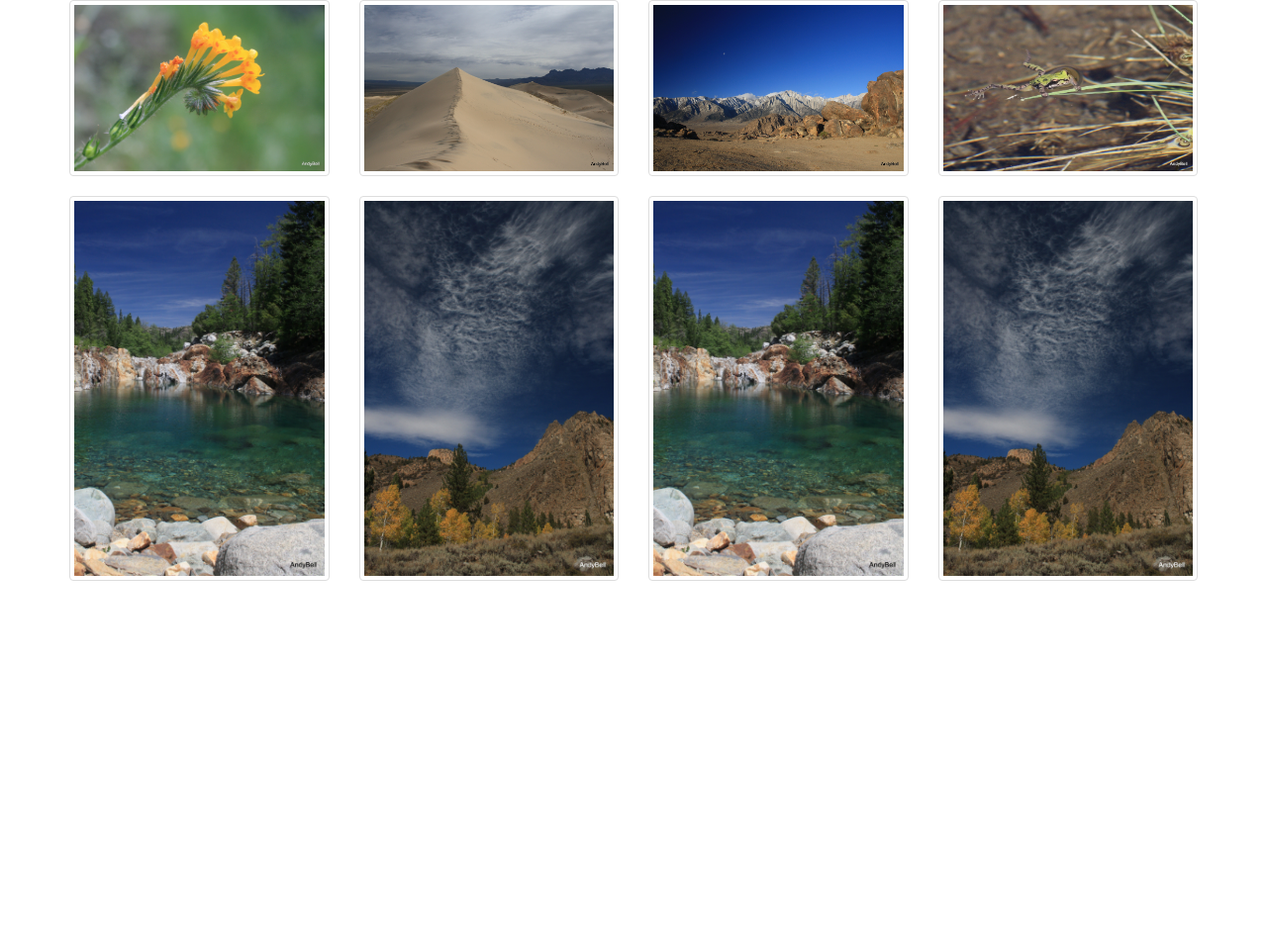
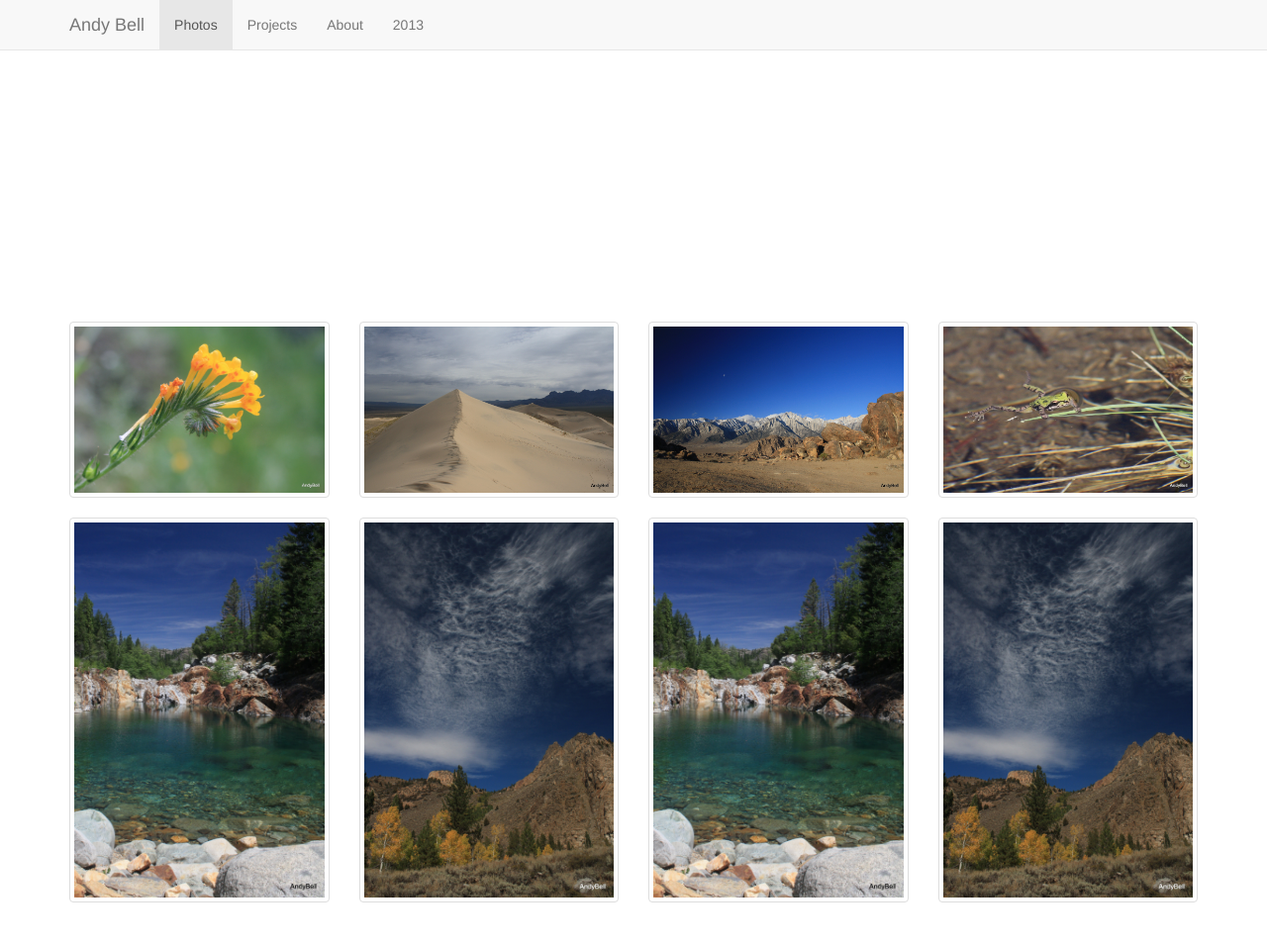
Before and after one commit to andybell/photos, a plain HTML site: page index.html in a window 1280 px wide. Shown: the whole page at 99% size. Before the commit the page ends 800 px from the top, so only its background shows below. Drawn offline with nearby package versions, Linux system fonts and the light colour scheme.

Commit message:
added navbar

```diff
--- a/index.html
+++ b/index.html
@@ -13,8 +13,7 @@
 
 	<!-- Main CSS -->
 	<link rel="stylesheet" href="css/main.css" <!-- Bootstrap Core JavaScript -->
-	<!-- Latest compiled and minified JavaScript -->
-	<script src="https://maxcdn.bootstrapcdn.com/bootstrap/3.3.4/js/bootstrap.min.js"></script>
+
 	<!-- Latest compiled and minified CSS -->
 	<link rel="stylesheet" href="https://maxcdn.bootstrapcdn.com/bootstrap/3.3.4/css/bootstrap.min.css">
 
@@ -23,13 +22,15 @@
 
 	<!--lightbox -->
 	<link href="css/lightbox.css" rel="stylesheet">
+	<script src="js/lightbox.min.js"></script>
+
+	<!-- jQuery Version 1.11.0 -->
+	<script src="https://ajax.googleapis.com/ajax/libs/jquery/1.11.1/jquery.min.js"></script>
+
+	<!-- Latest compiled and minified JavaScript -->
+	<script src="https://maxcdn.bootstrapcdn.com/bootstrap/3.3.4/js/bootstrap.min.js"></script>
 
 
-	<!-- jQuery Version 1.11.0 -->
-	<script src="https://ajax.googleapis.com/ajax/libs/jquery/1.11.3/jquery.min.js"></script>
-
-	<!-- masonry -->
-	<script src="js/masonry.pkgd.min.js"></script>
 
 
 </head>
@@ -41,6 +42,40 @@
 
 
 <body>
+
+<nav class="navbar navbar-default navbar-fixed-top">
+  <div class="container">
+    <!-- Brand and toggle get grouped for better mobile display -->
+    <div class="navbar-header">
+      <button type="button" class="navbar-toggle collapsed" data-toggle="collapse" data-target="#bs-example-navbar-collapse-1">
+        <span class="sr-only">Toggle navigation</span>
+        <span class="icon-bar"></span>
+        <span class="icon-bar"></span>
+        <span class="icon-bar"></span>
+      </button>
+      <a class="navbar-brand" href="../index.html">Andy Bell</a>
+    </div>
+
+    <!-- Collect the nav links, forms, and other content for toggling -->
+    <div class="collapse navbar-collapse" id="bs-example-navbar-collapse-1">
+      <ul class="nav navbar-nav">
+        <li class="active"><a href="#">Photos<span class="sr-only">(current)</span></a></li>
+		<li><a href="#">Projects</a></li>
+		<li><a href="#">About</a></li>
+        <li><a href="#" class="scroll-link" data-id="2013">2013</a></li>
+      </ul>
+    </div><!-- /.navbar-collapse -->
+  </div><!-- /.container-fluid -->
+</nav>
+
+
+<div style="height: 300px;">
+
+</div>
+
+
+
+<div style="padding: 25px;" id="2013">
 	<div class="container">
 		<div class="row">
 			<div class="col-xs-6 col-md-3">
@@ -91,12 +126,7 @@
 		</div>
 	</div>
 
-
-
-
-
-
-
+</div>
 
 
 	<script type="text/javascript">
@@ -140,7 +170,7 @@
 		}
 	</script>
 
-	<script src="js/lightbox.min.js"></script>
+
 </body>
 
 </html>
```
